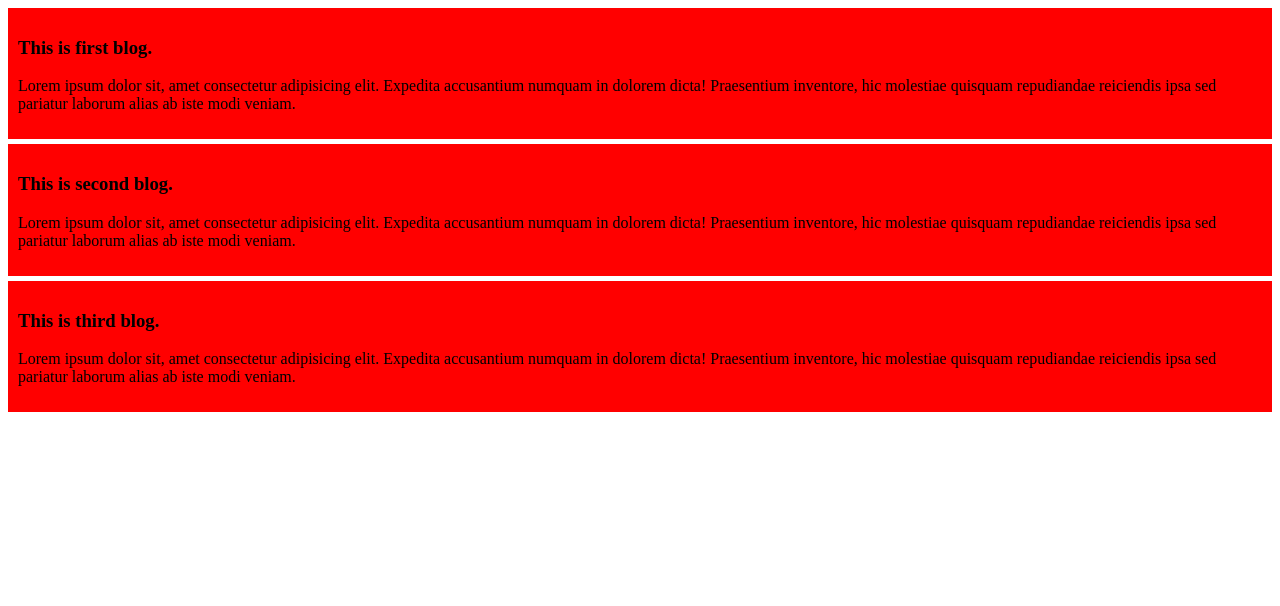
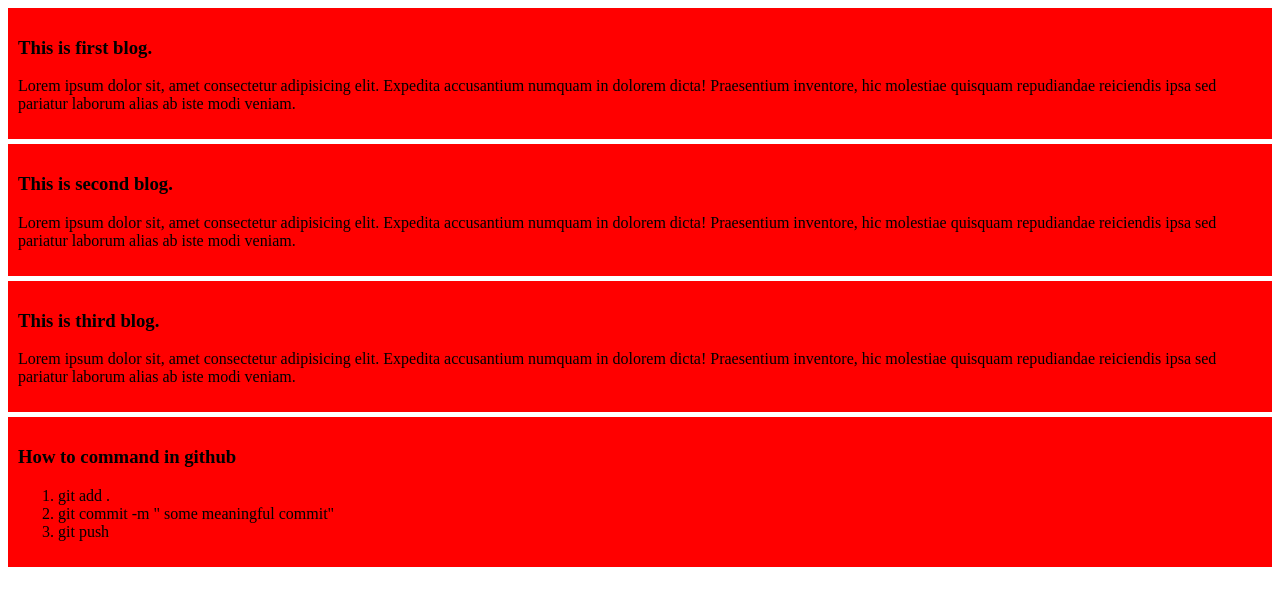
Before and after one commit to TanvirHasanAshik/my-github-first-repo, a plain HTML site: page index.html in a window 1280 px wide. Drawn offline with Linux system fonts and the light colour scheme.

Commit message:
list are added

```diff
--- a/index.html
+++ b/index.html
@@ -27,6 +27,14 @@
             Praesentium inventore, hic molestiae quisquam repudiandae reiciendis ipsa sed pariatur laborum alias ab iste
             modi veniam.</p>
     </div>
+    <div class="blog">
+        <h3>How to command in github</h3>
+        <ol>
+            <li>git add .</li>
+            <li>git commit -m " some meaningful commit"</li>
+            <li>git push</li>
+        </ol>
+    </div>
 
 </body>
 
```
